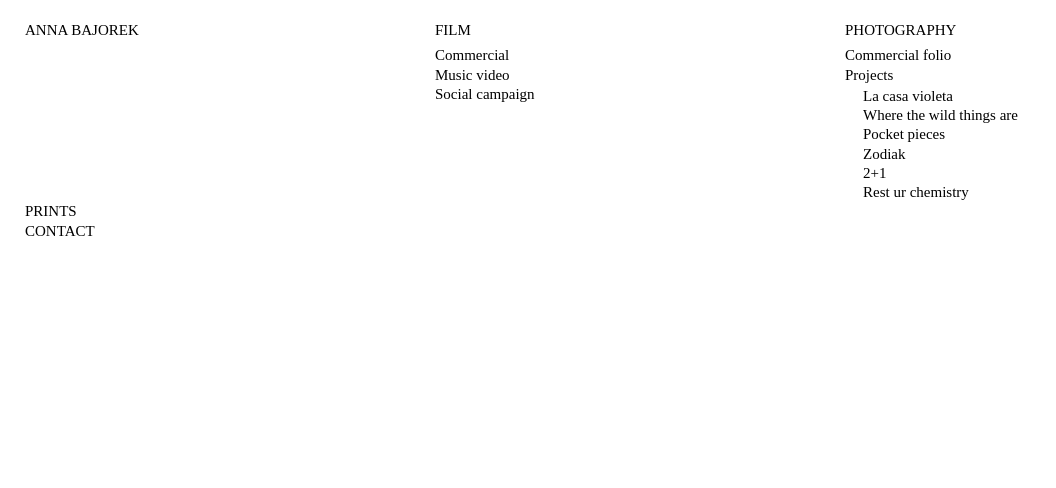
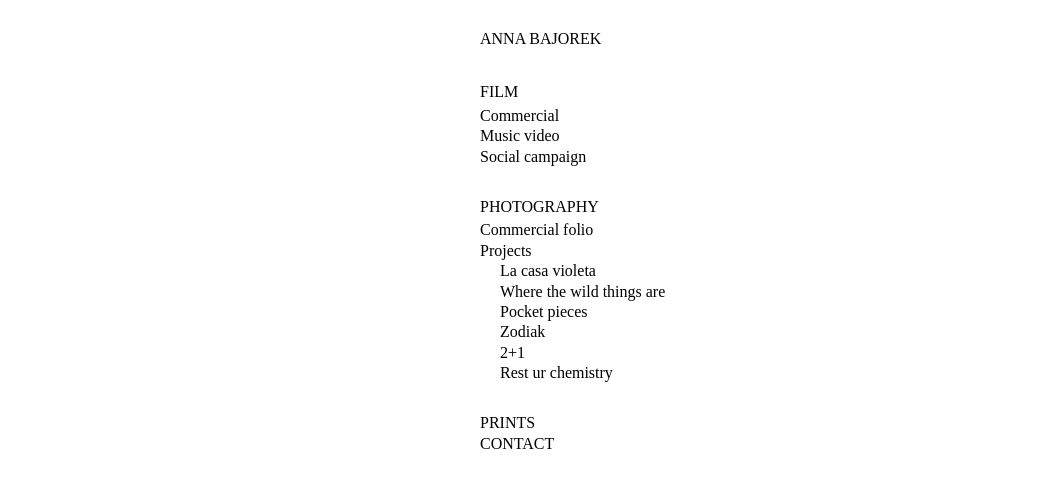
Before and after one commit to hellowww-eng/GitHub-portfolio, a plain HTML site: page index.html in a window 1280 px wide. Shown: the whole page, without its empty margins (0-1056 px from the left). Drawn offline with Linux system fonts and the light colour scheme.

Commit message:
Update index.html

```diff
--- a/index.html
+++ b/index.html
@@ -1,27 +1,19 @@
-<!DOCTYPE html>
-<html lang="en">
-<head>
-  <meta charset="UTF-8">
-  <meta name="viewport" content="width=device-width, initial-scale=1.0">
-
-  <title>Anna Bajorek</title>
-
 <style>
   * {
     box-sizing: border-box;
   }
 
-    html {
-      scroll-behavior: smooth;
-    }
-
+  html,
   body {
     margin: 0;
     padding: 0;
     background: #fff;
     color: #000;
+  }
+
+  body {
     font-family: "Times New Roman", Times, serif;
-      font-size: 15px;
+    font-size: 16px;
     line-height: 1.15;
   }
 
@@ -34,36 +26,32 @@
     text-decoration: underline;
   }
 
-    /* MENU */
-
   .menu {
     position: fixed;
     top: 0;
-      left: 0;
+    left: 50%;
 
-      width: 100%;
-      padding: 22px 25px;
+    width: 320px;
 
-      z-index: 1000;
+    padding-top: 30px;
+    padding-bottom: 30px;
 
-      background: #fff;
+    transform: translateX(-50%);
 
-      display: grid;
-      grid-template-columns: 1fr 1fr 1fr;
-      align-items: start;
-    }
-
-    .name {
-      font-size: 15px;
-    }
-
-    .menu-column {
     display: flex;
     flex-direction: column;
   }
 
+  .name {
+    margin-bottom: 35px;
+  }
+
+  .menu-section {
+    margin-bottom: 30px;
+  }
+
   .menu-title {
-      margin-bottom: 8px;
+    margin-bottom: 5px;
   }
 
   .menu-item {
@@ -71,71 +59,44 @@
     margin-bottom: 2px;
   }
 
-    /* PHOTOGRAPHY SUBMENU */
-
   .projects {
     margin-top: 2px;
-      margin-left: 18px;
-
-      display: flex;
-      flex-direction: column;
+    margin-left: 20px;
   }
 
-    .projects-title {
+  .projects a {
+    display: block;
     margin-bottom: 2px;
   }
 
-    /* MAIN */
-
   main {
-      padding-top: 120px;
+    min-height: 100vh;
   }
-
-    /* MOBILE */
 
   @media (max-width: 700px) {
 
     .menu {
       position: relative;
+      left: 0;
+      transform: none;
 
-        display: block;
+      width: 100%;
 
       padding: 20px;
     }
 
-      .name {
-        margin-bottom: 30px;
-      }
-
-      .menu-column {
-        margin-bottom: 25px;
-      }
-
-      main {
-        padding-top: 30px;
-      }
-
   }
 </style>
-</head>
 
 
-<body>
-
-  <!-- MENU -->
-
 <nav class="menu">
-
-    <!-- NAME -->
 
   <div class="name">
     <a href="index.html">ANNA BAJOREK</a>
   </div>
 
 
-    <!-- FILM -->
-
-    <div class="menu-column">
+  <div class="menu-section">
 
     <div class="menu-title">
       FILM
@@ -156,9 +117,7 @@
   </div>
 
 
-    <!-- PHOTOGRAPHY -->
-
-    <div class="menu-column">
+  <div class="menu-section">
 
     <div class="menu-title">
       PHOTOGRAPHY
@@ -168,33 +127,33 @@
       Commercial folio
     </a>
 
-      <div class="projects-title">
+    <div class="menu-item">
       Projects
     </div>
 
     <div class="projects">
 
-        <a class="menu-item" href="la-casa-violeta.html">
+      <a href="la-casa-violeta.html">
         La casa violeta
       </a>
 
-        <a class="menu-item" href="where-the-wild-things-are.html">
+      <a href="where-the-wild-things-are.html">
         Where the wild things are
       </a>
 
-        <a class="menu-item" href="pocket-pieces.html">
+      <a href="pocket-pieces.html">
         Pocket pieces
       </a>
 
-        <a class="menu-item" href="zodiak.html">
+      <a href="zodiak.html">
         Zodiak
       </a>
 
-        <a class="menu-item" href="2i1.html">
+      <a href="2i1.html">
         2+1
       </a>
 
-        <a class="menu-item" href="rest-ur-chemistry.html">
+      <a href="rest-ur-chemistry.html">
         Rest ur chemistry
       </a>
 
@@ -203,9 +162,7 @@
   </div>
 
 
-    <!-- PRINTS -->
-
-    <div class="menu-column">
+  <div class="menu-section">
 
     <a class="menu-item" href="prints.html">
       PRINTS
@@ -218,15 +175,3 @@
   </div>
 
 </nav>
-
-
-  <!-- CONTENT -->
-
-  <main>
-
-    <!-- Tutaj później wstawimy zdjęcia / projekty -->
-
-  </main>
-
-</body>
-</html>
```
Lines whose indentation alone changed are shown as unchanged.
